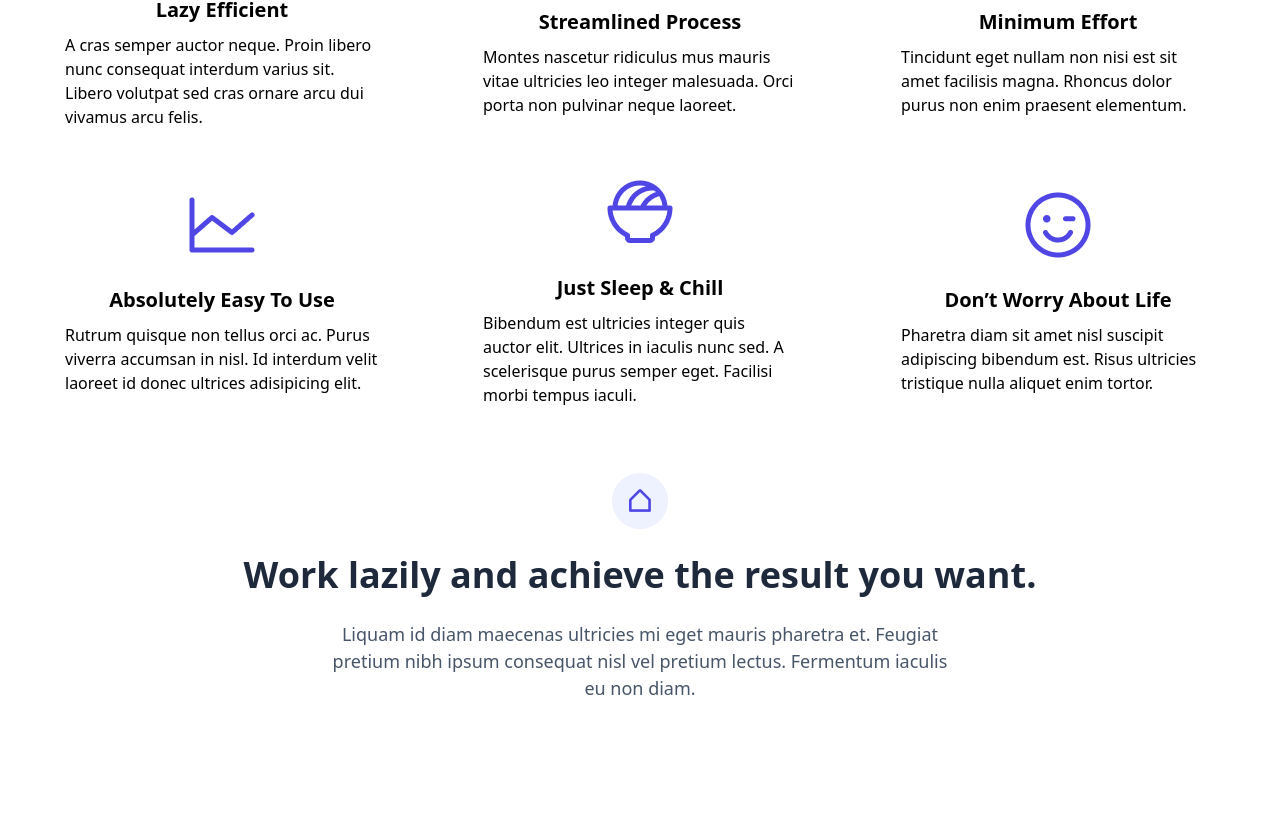
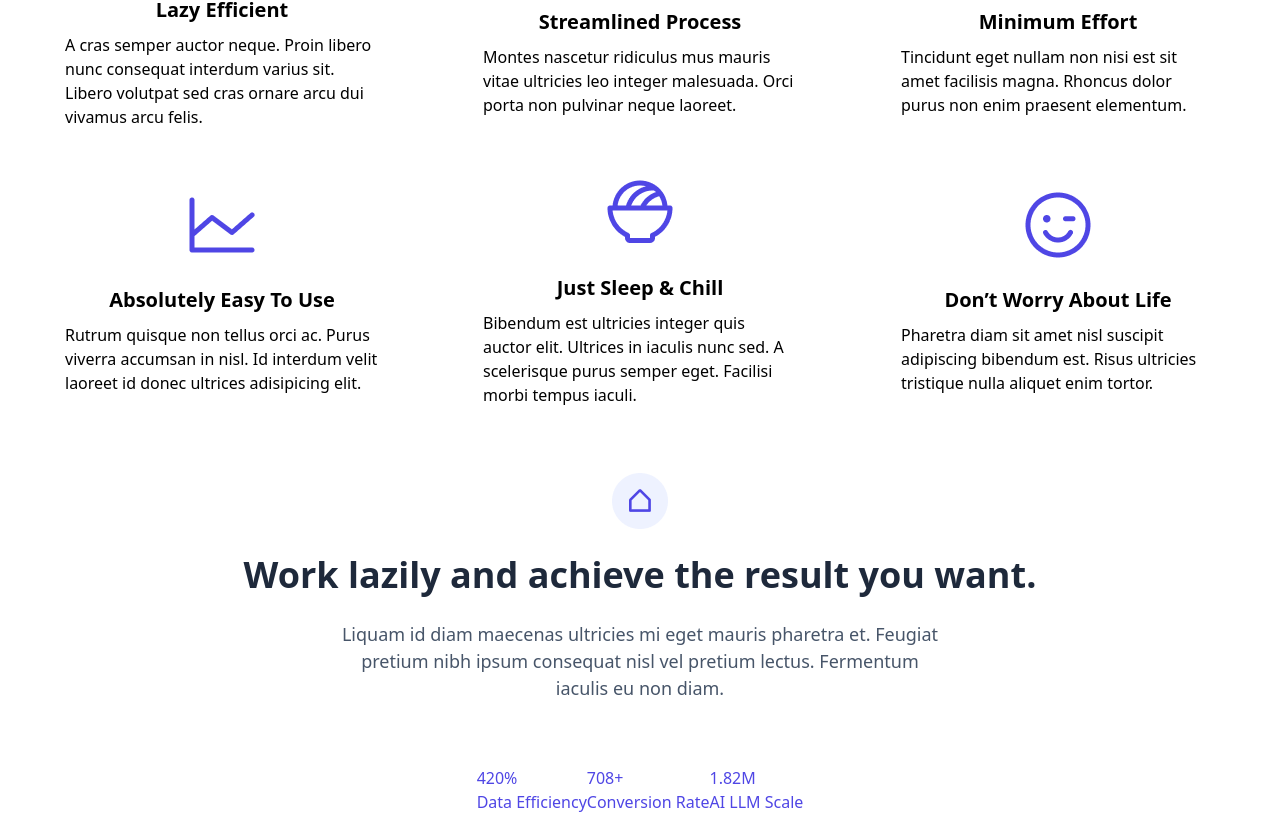
Before and after one commit to Chironzit-Biswas/Task2, a React (Vite) app: page /faq in a window 1280 px wide. Shown: the part 2124-2938 px from the top of the page. Before the commit the page ends 2890 px from the top, so only its background shows below. Built offline with nearby package versions, Linux system fonts and the light colour scheme.

Commit message:
new task

```diff
--- a/src/components/Statistics.jsx
+++ b/src/components/Statistics.jsx
@@ -1,13 +1,27 @@
 import iconContainer from '../images/Icon Container.png'
 export const Statistics = () => {
     return (
-        <div>
+        <div className={'max-w-[1216px] mx-auto'}>
             <div>
                 <div className={'flex flex-col justify-center items-center'}>
                         <img className={'h-[56] w-[56]'} src={iconContainer} alt=""/>
                     <h1 className={'text-[36px] font-extrabold text-[#1E293B] text-center mt-[24px] md:w-2/3 leading-[44px]'}>Work lazily and  achieve the result you want.</h1>
                     <p className={'text-[18px] font-normal text-[#475569] mt-[24px] md:w-1/2 text-center mb-[64px]'}>Liquam id diam maecenas ultricies mi eget mauris pharetra et. Feugiat pretium nibh ipsum consequat nisl vel pretium lectus. Fermentum iaculis eu non diam.</p>
                 </div>
+                <div className={'flex justify-center items-center text-[#4F46E5]'}>
+                    <div>
+                        <h1>420%</h1>
+                        <p>Data Efficiency</p>
+                    </div>
+                    <div>
+                        <h1>708+</h1>
+                        <p>Conversion Rate</p>
+                    </div>
+                    <div>
+                        <h1>1.82M</h1>
+                        <p>AI LLM Scale</p>
+                    </div>
+                </div>
             </div>
         </div>
     )
```
